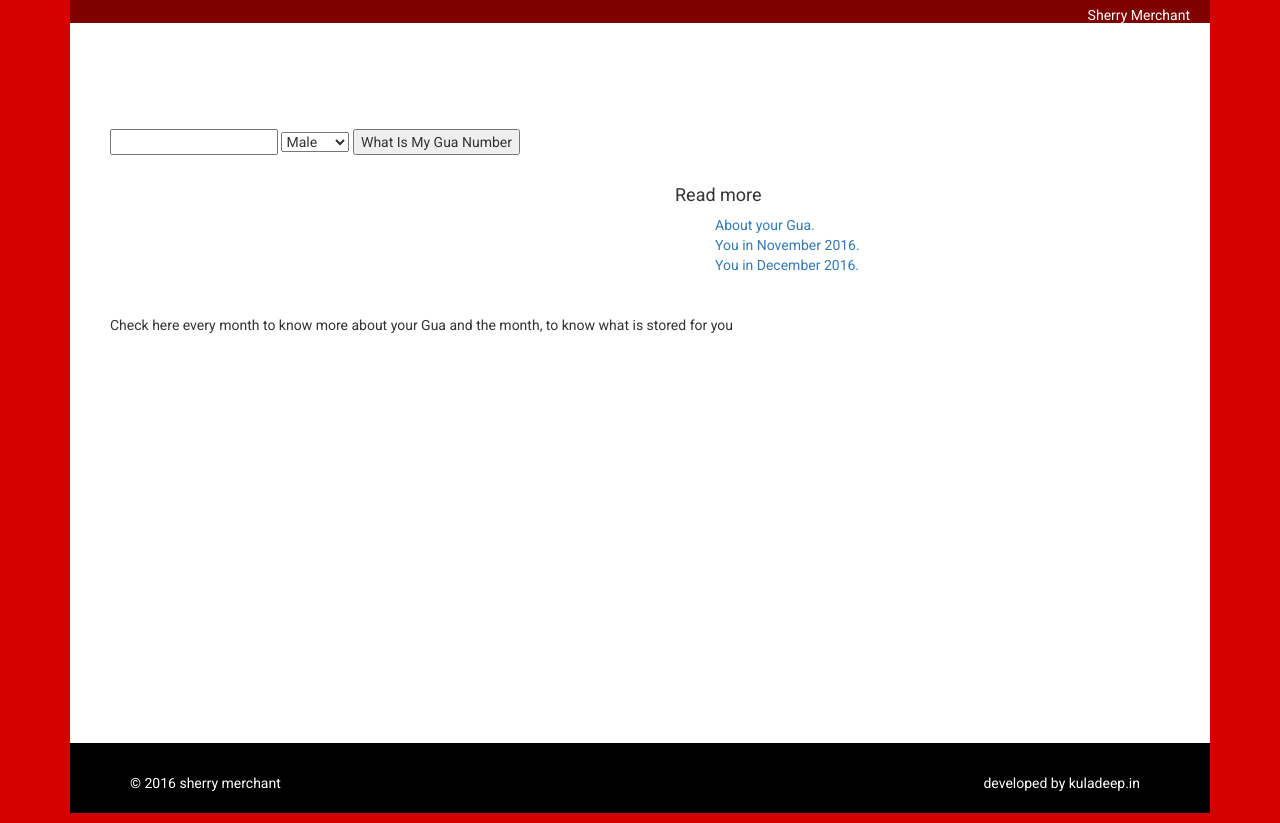
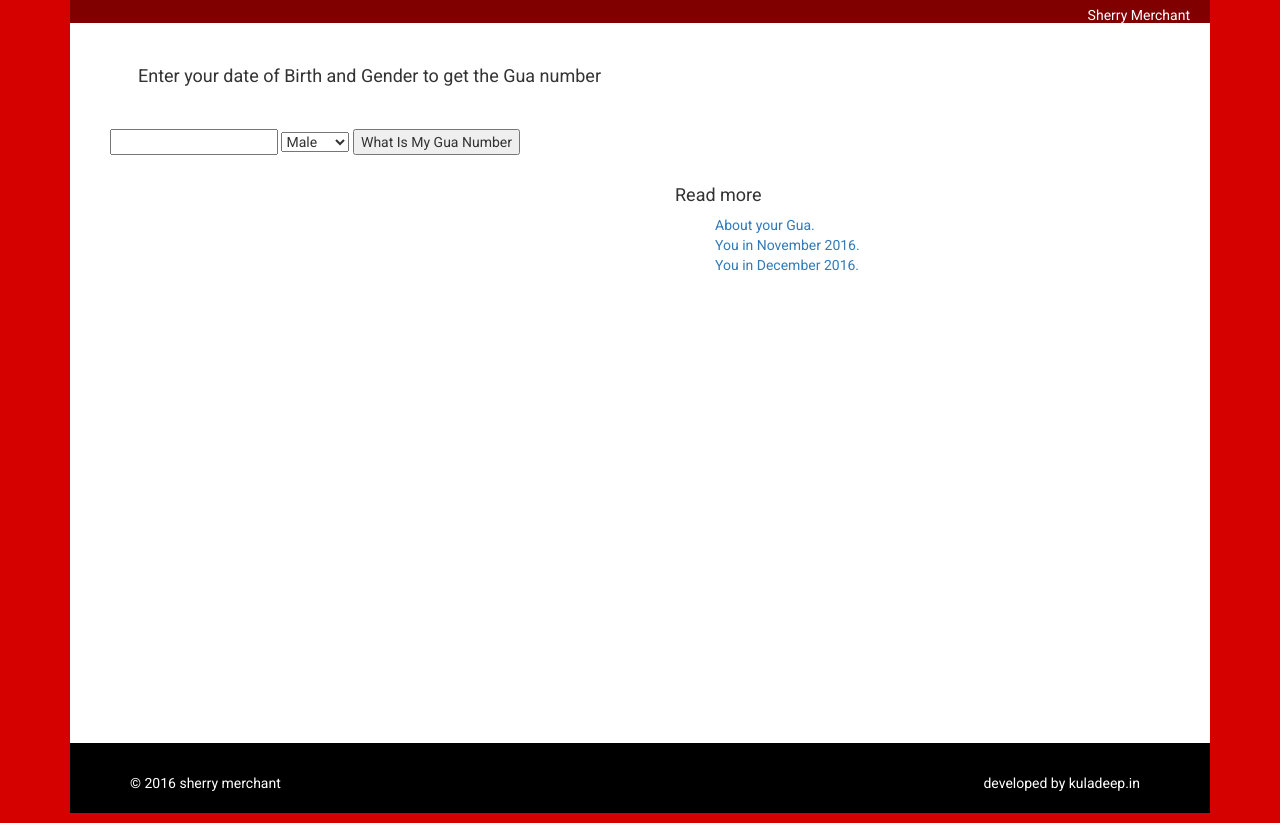
Before and after one commit to kuladeep93/gua-calculator, a plain HTML site: page index.html in a window 1280 px wide. Shown: the part 107-930 px from the top of the page. Drawn offline with nearby package versions, Linux system fonts and the light colour scheme.

Commit message:
color changed for the header content

```diff
--- a/index.html
+++ b/index.html
@@ -48,11 +48,6 @@
                         </ul>
                     </div>
                 </div>
-                <div class="row">
-                    <div class="col-xs-12">
-                        <p>Check here every month to know more about your Gua and the month, to know what is stored for you</p>
-                    </div>
-                </div>
             </div>
             <footer>
                 <p id="copy-right">&copy; 2016 sherry merchant</p>
--- a/numbergenerator4.js
+++ b/numbergenerator4.js
@@ -893,7 +893,7 @@ function runForm(f) {
         alert("Your birthdate must be between Jan 30, 1930 and Feb 6, 2020.");
     } else {
 
-        document.getElementById("kua_number").innerHTML = "You are a " + ext + " born on " + d+" " + month +" "  + "<sup>th</sup> " + y + "<br/><br/> Your Gua number is " +"<span id='op_num'>" +r+"</span>";
+        document.getElementById("kua_number").innerHTML = "You are a " + ext + " born on " + d+" " + month +" " + y + "<br/><br/> Your Gua number is " +"<span id='op_num'>" +r+"</span>";
     }
 
 }
--- a/stylesheets.css
+++ b/stylesheets.css
@@ -47,7 +47,6 @@ body{
 .bgclr-gray{
     font-size: 18px;
     padding: 10px;
-    color: #fff;
 }
 input{
     margin-top: 40px;
```
